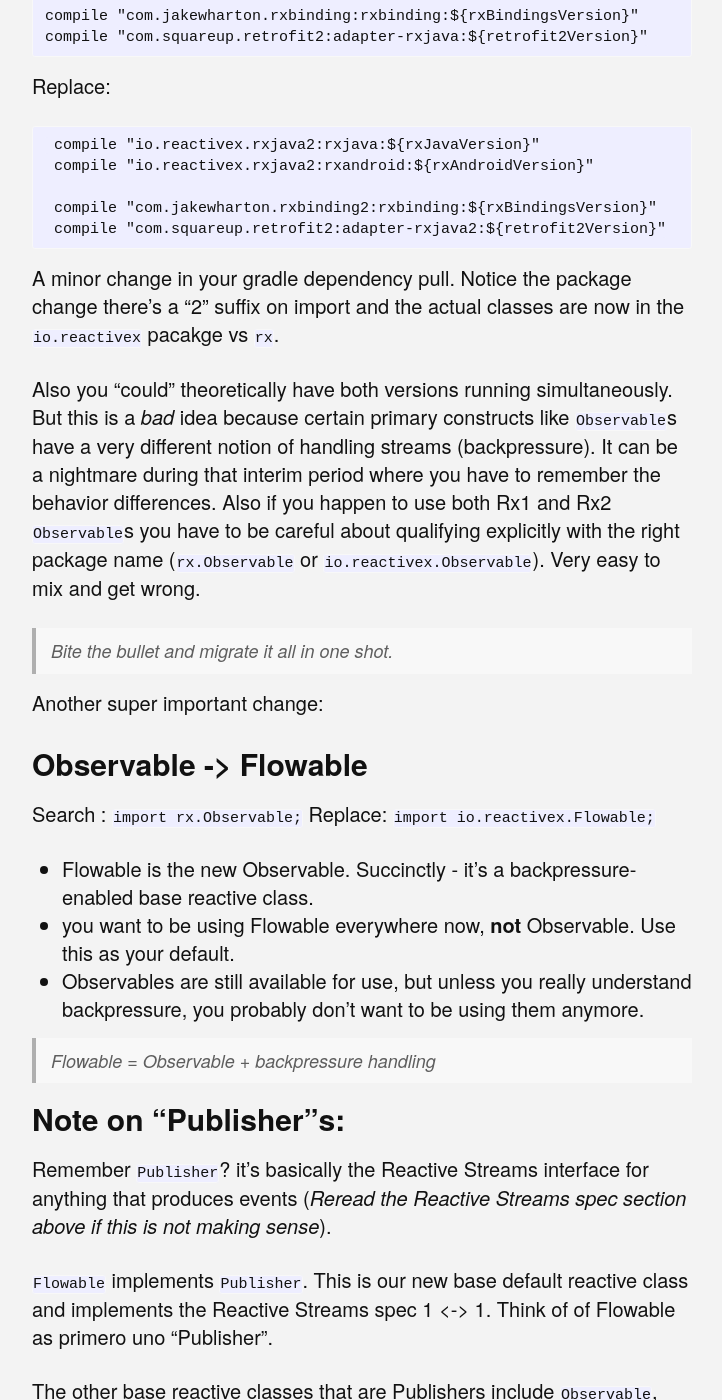
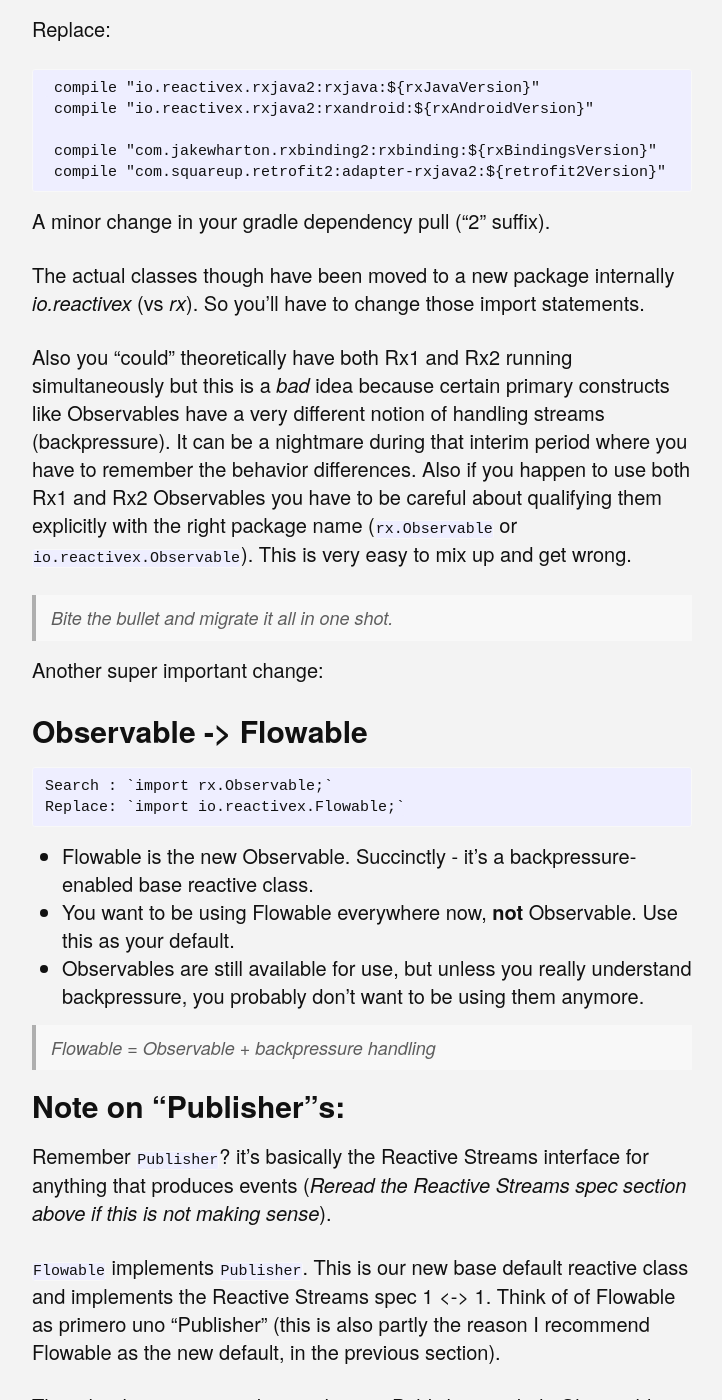
Before and after one commit to kaushikgopal/octopress-kaush-blog, a Jekyll site: the page built from _posts/2017-06-22-rxjava1-rxjava2-migration-understanding-changes.md, in a window 1280 px wide and 1400 px high, scrolled down 2103 px. Shown: the whole window, without its empty margins (278-1000 px from the left). Built offline with Jekyll 4.4.1, drawn with Linux system fonts in a browser that asks for light colours; some of the changed text lies outside the part shown.

Commit message:
fix: feedback incorporate

```diff
--- a/_posts/2017-06-22-rxjava1-rxjava2-migration-understanding-changes.md
+++ b/_posts/2017-06-22-rxjava1-rxjava2-migration-understanding-changes.md
@@ -16,24 +16,24 @@
 
 Let's get started.
 
+In this first part, I want to dive into making sense of the Rx2 changes from the point of view of an Rx1 user.
+
 # Why things changed with RxJava2
-
-There are a couple of other guides explaining how one should migrate to Rx 2 but I wanted something that would help me make "sense" of the changes. Why exactly did things change and how should I now start thinking about them.
 
 ## tl;dr- [Reactive Streams](http://www.reactive-streams.org/) spec
 
-[Reactive Streams](http://www.reactive-streams.org/) is a standard for doing "reactive" programming and RxJava now implements the Reactive Streams specs with version 2.X. RxJava was sort of a trailblazer in reactive programming land, but it wasn't alone. There were other libraries that also had reactive paradigms. But with all the libraries adhering to the Reactive Streams spec now, interop between the libraries is a tad bit easier.
+[Reactive Streams](http://www.reactive-streams.org/) is a standard for doing "reactive" programming and RxJava now implements the Reactive Streams specs with version 2.x. RxJava was sort of a trailblazer in reactive programming land but it wasn't the only library around. There were others that also dealt with reactive paradigms. But with all the libraries adhering to the Reactive Streams spec now, interop between the libraries is a tad bit easier.
 
 The [spec](https://github.com/reactive-streams/reactive-streams-jvm/tree/v1.0.0/api/src/main/java/org/reactivestreams) per say is pretty straightforward with just 4 interfaces:
 
-1. `Publisher` (anything that publishes events, so `Observable`,`Flowable` - more on this later etc.)
-2. `Subscriber` (anything that listens to a Publisher)
-3. `Subscription` (`Publisher.subscribe(Subscriber) => Subscription` when you join a Publisher and a Subscriber, you are given a connection also called a `Subscription`)
-4. `Processor` (a Publisher + a Subscriber, sound familiar? yep `Subject`s for us RxJava 1 luddites)
+1. **Publisher** (anything that publishes events, so `Observable`,`Flowable` etc. - more on this later)
+2. **Subscriber** (anything that listens to a Publisher)
+3. **Subscription** (`Publisher.subscribe(Subscriber) => Subscription` when you join a Publisher and a Subscriber, you are given a connection also called a `Subscription`)
+4. **Processor** (a Publisher + a Subscriber, sound familiar? yep `Subject`s for us RxJava 1 luddites)
 
 _________________
 
-If you're more curious about the design and goals, I also suggest the following resources:
+If you're slightly more curious about the design goals, I also suggest the following resources:
 
 * [What's different in 2.0](https://github.com/ReactiveX/RxJava/wiki/What%27s-different-in-2.0)  wiki page - this is really the place I kept coming back to and referencing when I needed to understand the details
 * [Fragmented Ep #53 with JakeWharton](http://fragmentedpodcast.com/episodes/053-jake-wharton-on-rxjava-2/) (forgive the shameless promotion) - ultimate lazy person's guide to understand why/what things changed with RxJava2, as explained by an actual demigod. This was the one that really made it first click for me.
@@ -62,9 +62,11 @@
      compile "com.jakewharton.rxbinding2:rxbinding:${rxBindingsVersion}"
      compile "com.squareup.retrofit2:adapter-rxjava2:${retrofit2Version}"
 
-A minor change in your gradle dependency pull. Notice the package change there's a "2" suffix on import and the actual classes are now in the `io.reactivex` pacakge vs `rx`.
+A minor change in your gradle dependency pull ("2" suffix).
 
-Also you "could" theoretically have both versions running simultaneously. But this is a *bad* idea because certain primary constructs like `Observable`s have a very different notion of handling streams (backpressure). It can be a nightmare during that interim period where you have to remember the behavior differences. Also if you happen to use both Rx1 and Rx2 `Observable`s you have to be careful about qualifying explicitly with the right package name (`rx.Observable` or `io.reactivex.Observable`). Very easy to mix and get wrong.
+The actual classes though have been moved to a new package internally _io.reactivex_ (vs _rx_). So you'll have to change those import statements.
+
+Also you "could" theoretically have both Rx1 and Rx2 running simultaneously but this is a *bad* idea because certain primary constructs like Observables have a very different notion of handling streams (backpressure). It can be a nightmare during that interim period where you have to remember the behavior differences. Also if you happen to use both Rx1 and Rx2 Observables you have to be careful about qualifying them explicitly with the right package name (`rx.Observable` or `io.reactivex.Observable`). This is very easy to mix up and get wrong.
 
 > Bite the bullet and migrate it all in one shot.
 
@@ -72,11 +74,11 @@
 
 # Observable -> Flowable
 
-Search : `import rx.Observable;`
-Replace: `import io.reactivex.Flowable;`
+    Search : `import rx.Observable;`
+    Replace: `import io.reactivex.Flowable;`
 
 * Flowable is the new Observable. Succinctly - it’s a backpressure-enabled base reactive class.
-* you want to be using Flowable everywhere now, **not** Observable. Use this as your default.
+* You want to be using Flowable everywhere now, **not** Observable. Use this as your default.
 * Observables are still available for use, but unless you really understand backpressure, you probably don't want to be using them anymore.
 
 > Flowable = Observable + backpressure handling
@@ -85,19 +87,19 @@
 
 Remember `Publisher`? it's basically the Reactive Streams interface for anything that produces events (_Reread the Reactive Streams spec section above if this is not making sense_).
 
-`Flowable` implements `Publisher`. This is our new base default reactive class and implements the Reactive Streams spec 1 <-> 1. Think of of Flowable as primero uno "Publisher".
+`Flowable` implements `Publisher`. This is our new base default reactive class and implements the Reactive Streams spec 1 <-> 1. Think of of Flowable as primero uno "Publisher" (this is also partly the reason I recommend Flowable as the new default, in the previous section).
 
-The other base reactive classes that are Publishers include `Observable`, `Single`, `Completable` and `Maybe`. But they don't implement the `Publisher` interface directly.
+The other base reactive classes that are Publishers include Observable, Single, Completable and Maybe. But they don't implement the `Publisher` interface directly.
 
-Why you ask?
+**Why you ask?**
 
 Well the other base classes are now considered "Rx" specific constructs with specialized behavior pertaining to Rx. These are not necessarily notions you would find in the Reactive Streams specs.
 
-We can look at the interface declarations and it'll be clear.
+We can look at the actual interface declarations and it'll be clear.
 
 # Note on "Subscriber"s:
 
-So if `Publisher` is the Reactive Streams event producer. `Subscriber` is the Reactive Streams event "listener" (it's extremely helpful to keep these terms firmly grounded in our heads, hence the incessant repetition).
+So if `Publisher` is the Reactive Streams event producer, `Subscriber` is the Reactive Streams event "listener" (it's extremely helpful to keep these terms firmly grounded in our heads, hence the incessant repetition).
 
 Looking at the actual interface code declaration should offer more clarity to the above two sections.
 
@@ -139,3 +141,5 @@
 Notice: instead of having the standard `Subscriber` (Reactive Streams standard) the other base reactive classes (`Observable`, `Single` etc.) now have corresponding "special" Rx specific `Subscriber` or event listeners called "Observer"s.
 
 That's it for Part 1. In the [next part](http://blog.kaush.co/2017/06/21/rxjava-1-rxjava-2-disposing-subscriptions/), we'll look at disposing subscriptions.
+
+_My thanks to David Karnok & Donn Felker for reviewing this post._
```
Also changed, not shown: other parts of _posts/2017-06-22-rxjava1-rxjava2-migration-understanding-changes.md (+3 -3 lines), _posts/2017-06-21-rxjava-1-rxjava-2-disposing-subscriptions.markdown (+18 -13 lines).
